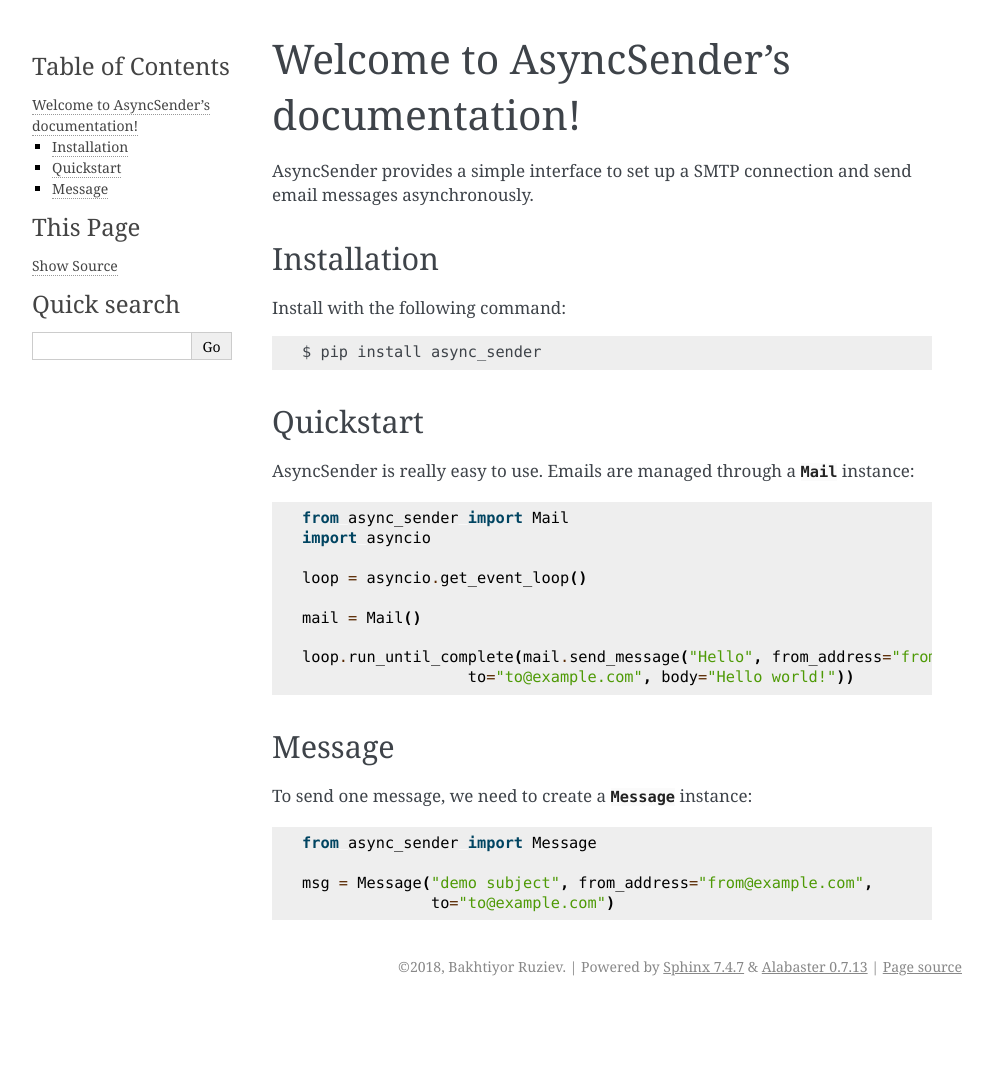
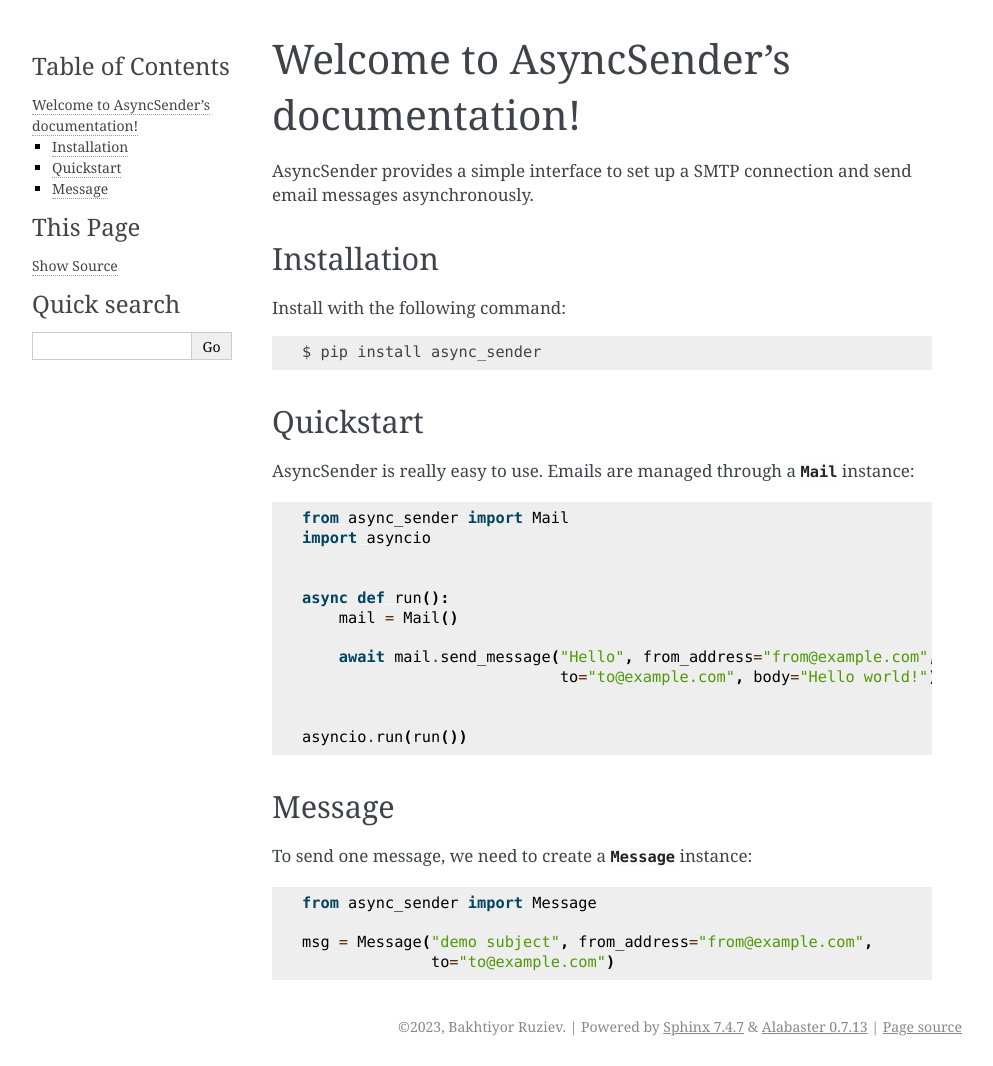
Before and after one commit to theruziev/async_sender, a Sphinx documentation site: the page built from docs/index.rst, in a window 1280 px wide. Shown: the whole page, without its empty margins (148-1141 px from the left). Built offline with Sphinx 7.4.7, drawn with Linux system fonts in a browser that asks for light colours; before the commit the page ends 1006 px from its top, so only the background shows below that.

```diff
--- a/async_sender/_version.py
+++ b/async_sender/_version.py
@@ -1 +1 @@
-__version__ = "1.4.4"  # pragma: no cover
+__version__ = "2.0.0"  # pragma: no cover
--- a/docs/conf.py
+++ b/docs/conf.py
@@ -21,7 +21,7 @@ sys.path.insert(0, os.path.abspath('..'))
 # -- Project information -----------------------------------------------------
 
 project = 'AsyncSender'
-copyright = '2018, Bakhtiyor Ruziev'
+copyright = '2023, Bakhtiyor Ruziev'
 author = 'Bakhtiyor Ruziev'
 
 # The short X.Y version
--- a/docs/index.rst
+++ b/docs/index.rst
@@ -33,13 +34,15 @@ instance::
     from async_sender import Mail
     import asyncio
 
-    loop = asyncio.get_event_loop()
 
-    mail = Mail()
+    async def run():
+        mail = Mail()
 
-    loop.run_until_complete(mail.send_message("Hello", from_address="from@example.com",
-                      to="to@example.com", body="Hello world!"))
+        await mail.send_message("Hello", from_address="from@example.com",
+                                to="to@example.com", body="Hello world!")
 
+
+    asyncio.run(run())
 
 Message
 -------
```
Also changed, not shown: other parts of docs/index.rst (+1 -0 lines), README.rst (+6 -4 lines), docs/changelog.rst (added, +17 -0 lines), setup.py (+6 -8 lines), .travis.yml (deleted), 8 other files.
